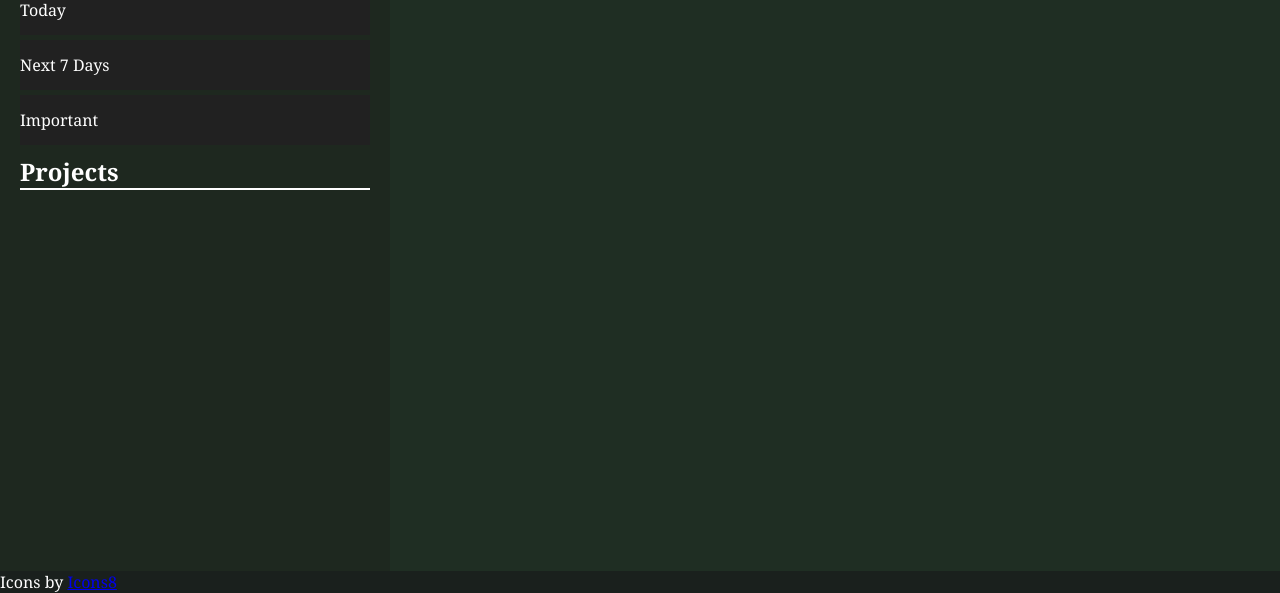
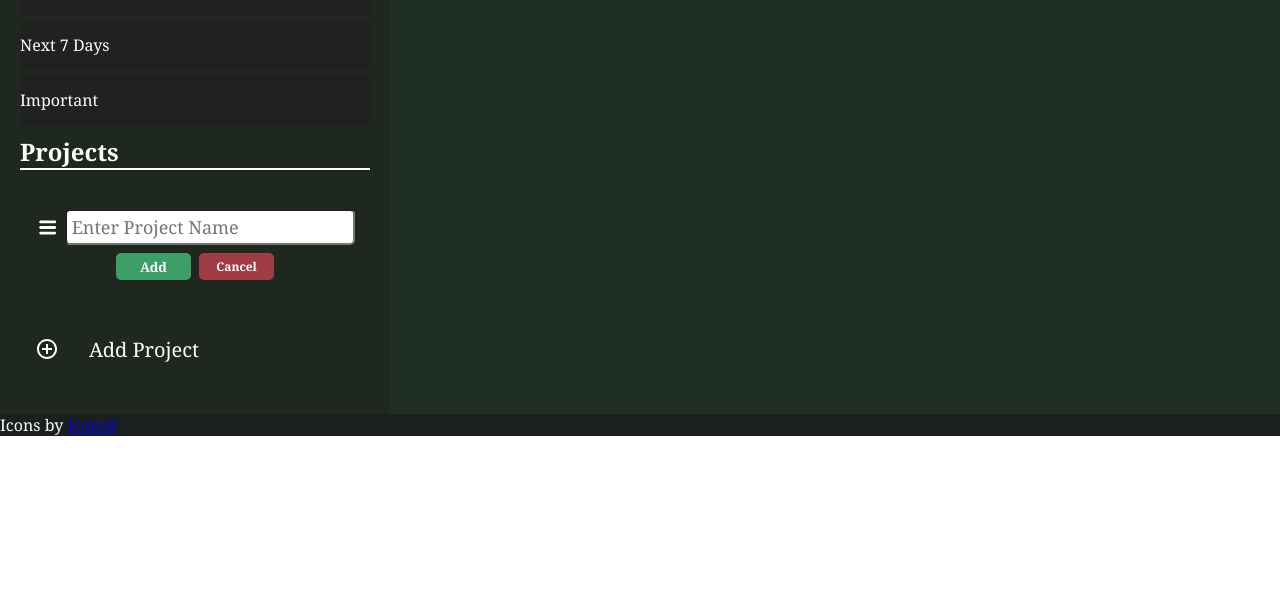
Before and after one commit to emthaa/TodoList, a website with bundled scripts: page dist/index.html in a window 1280 px wide. Shown: the part 239-832 px from the top of the page. After the commit the page ends 800 px from the top, so only its background shows below. Built offline with nearby package versions, Linux system fonts and the light colour scheme.

Commit message:
finished add project button and filling in project name

```diff
--- a/src/index.js
+++ b/src/index.js
@@ -1,5 +1,5 @@
 import styles from './style.css';
-import { menuButtonDOMHandler } from './menu.js';
+import { menuButtonDOMHandler, projectLogicHandler } from './menu.js';
 class TodoInfoHolder{
     constructor(title,description,dueDate,priority){
         this.title = title
@@ -10,10 +10,15 @@ class TodoInfoHolder{
 }
 const menubutton = document.querySelector('#menubutton');
 const menuDropDown = document.querySelector('#menuDropDown');
-const test = new menuButtonDOMHandler(menuDropDown);
+const menuBtnDOMHandler = new menuButtonDOMHandler(menuDropDown);
+
+const addProjectButton = document.querySelector('#AddProjectsButton')
+
+const prjctLogicHandler = new projectLogicHandler()
 
 menubutton.addEventListener('click', () => {
-  test.menuDropDownFunction();
+  menuBtnDOMHandler.menuDropDownFunction();
+
 });
 
 menubutton.addEventListener('mousedown', () =>{
@@ -24,4 +29,8 @@ menubutton.addEventListener('mouseup', () =>{
   menubutton.style.transform = 'scale(1)'
 })
 
+addProjectButton.addEventListener('click', () => {
+  prjctLogicHandler.addNewProjectButton()
+});
+prjctLogicHandler.addNewProjectButton()//make sure to get rid off this
 console.log('index.js working');
--- a/src/menu.js
+++ b/src/menu.js
@@ -6,7 +6,6 @@ export class menuButtonDOMHandler{
         this.menuDropDown = menuDropDown
     }
     menuDropDownFunction(){
-
         if (this.menuDropDown.style.opacity == 1 || this.menuDropDown.style.opacity == ''){
             this.menuDropDown.style.opacity = '0'
             this.menuDropDown.style.position = 'absolute'
@@ -19,3 +18,120 @@ export class menuButtonDOMHandler{
     }
 
 }
+
+export class projectLogicHandler{
+    constructor(){
+
+    }
+
+    addButtonFunction(){
+        console.log('add')
+        const projectNameInput = document.querySelector('#projectCreatorHolderInput')
+        const projectNameInputValue = projectNameInput.value
+        const container = document.querySelector('#ProjectsHolder');
+        const a = new projectsDOMHandler(container)
+        a.createNewProject(projectNameInputValue)
+        a.moveAddProjectButtonDown()
+
+    }
+    cancelButtonFunction(){
+        const a = document.querySelector('#projectCreatorHolder')
+        a.remove()
+    }
+
+    addLogicToAddButton(){
+      const a = document.querySelector('#projectCreatorHolder')
+      a.addEventListener('submit', () =>{ //add button functions goes to form, not submit button
+        event.preventDefault();
+        this.addButtonFunction()
+      } )
+    }
+
+    addLogicToCancelButton(){
+      const a = document.querySelector('#projectCreatorHolderCancelButton')
+      a.addEventListener('click', () =>{
+        this.cancelButtonFunction()
+      } )
+    }
+
+    addNewProjectButton(){
+      let doesProjectCreatorHolderExist = document.querySelector('#projectCreatorHolder');
+      if (doesProjectCreatorHolderExist === null) {
+
+        const ProjectsHolder = document.querySelector('#ProjectsHolder')
+        let creatingNewProject = new projectsDOMHandler(ProjectsHolder)
+        creatingNewProject.getProjectPrerequisites()
+        creatingNewProject.moveAddProjectButtonDown()
+        this.addLogicToAddButton()
+        this.addLogicToCancelButton()
+      }
+    }
+}
+
+export class projectsDOMHandler {
+    constructor(whereToPutProject) {
+      this.whereToPutProject = whereToPutProject;
+    }
+
+    getProjectPrerequisites() {
+
+      const projectCreatorHolder = document.createElement('form');
+      this.whereToPutProject.appendChild(projectCreatorHolder);
+      projectCreatorHolder.id = 'projectCreatorHolder';
+
+      const projectCreatorHolderTop = document.createElement('form');
+      projectCreatorHolder.appendChild(projectCreatorHolderTop);
+      projectCreatorHolderTop.id = 'projectCreatorHolderTop';
+
+
+      const projectCreatorHolderImage = document.createElement('form');
+      projectCreatorHolderTop.appendChild(projectCreatorHolderImage);
+      projectCreatorHolderImage.id = 'projectCreatorHolderImage';
+
+      const projectCreatorHolderInput = document.createElement('input');
+      projectCreatorHolderInput.type = 'text';
+      projectCreatorHolderInput.placeholder = 'Enter Project Name'
+      projectCreatorHolderTop.appendChild(projectCreatorHolderInput);
+      projectCreatorHolderInput.id ='projectCreatorHolderInput'
+
+      const projectCreatorHolderButtons = document.createElement('div');
+      projectCreatorHolder.appendChild(projectCreatorHolderButtons);
+      projectCreatorHolderButtons.id = 'projectCreatorHolderButtons';
+
+      const projectCreatorHolderAddButton = document.createElement('input');
+      projectCreatorHolderAddButton.type = 'submit';
+      projectCreatorHolderButtons.appendChild(projectCreatorHolderAddButton)
+      projectCreatorHolderAddButton.value = 'Add'
+      projectCreatorHolderAddButton.id = 'projectCreatorHolderAddButton'
+
+      const projectCreatorHolderCancelButton = document.createElement('div')
+      projectCreatorHolderButtons.appendChild(projectCreatorHolderCancelButton)
+      projectCreatorHolderCancelButton.id = 'projectCreatorHolderCancelButton'
+      projectCreatorHolderCancelButton.innerHTML = 'Cancel'
+
+    }
+    createNewProject(word){
+      const projectHolder = document.createElement('div')
+      projectHolder.className = 'projectHolder'
+      this.whereToPutProject.appendChild(projectHolder)
+
+      const projectImg = document.createElement('div')
+      projectImg.className = 'projectImg'
+      projectHolder.appendChild(projectImg)
+
+      const projectText = document.createElement('p')
+      projectText.className = 'projectText'
+      projectHolder.appendChild(projectText)
+      projectText.innerHTML = word
+      const projectEditButton = document.createElement('div')
+      projectEditButton.className = 'projectEditButton'
+      projectHolder.appendChild(projectEditButton)
+
+    }
+    moveAddProjectButtonDown(){
+      const container = document.querySelector('#ProjectsHolder');
+      const addProjectButton = document.querySelector('#AddProjectsButton');
+      container.appendChild(addProjectButton)
+
+    }
+  }
--- a/src/style.css
+++ b/src/style.css
@@ -0,0 +1,69 @@
+#projectCreatorHolder{
+    background-color: white;
+    height: 80px;
+    background-color: rgb(30, 40, 31);
+    padding: 15px;
+    border-radius: 5px;
+
+}
+
+#projectCreatorHolder:hover{
+    background-color: rgb(44, 52, 49);
+}
+
+#projectCreatorHolderTop{
+    display: flex;
+    height: 32px;
+    align-items: center;
+    margin-bottom: 10px;
+}
+
+#projectCreatorHolderInput{
+    height: 32px;
+    border-radius: 5px;
+    width: 100%;
+    margin-left: 5px;
+    font-size: 18px;
+    padding-left: 5px;
+}
+
+#projectCreatorHolderAddButton{
+    color: white;
+    background-color: rgb(60, 160, 102);
+    border: none;
+    width: 75px;
+    height: 27px;
+    border-radius: 5px;
+    cursor: pointer;
+    font-weight: bold;
+}
+
+#projectCreatorHolderCancelButton{
+    color: white;
+    background-color: rgb(160, 60, 68);
+    border: none;
+    width: 75px;
+    height: 27px;
+    border-radius: 5px;
+    cursor: pointer;
+    display: flex;
+    align-items: center;
+    justify-content: center;
+    font-weight: bold;
+    font-size: 12px;
+}
+
+#projectCreatorHolderButtons{
+    display: flex;
+    flex-direction: row;
+    gap: 8px;
+    justify-content: center;
+}
+
+#projectCreatorHolderImage{
+    width: 28px;
+    height: 24px;
+    background-image: url('../imgs/menu.svg');
+    background-size : cover;
+
+}
```
Also changed, not shown: dist/547f3f113e570eb7b5b0.svg (added), dist/index.html, dist/main.js, dist/style.css, imgs/dark-mode-plus.svg (added), imgs/light-plus.svg (added), imgs/plus.svg (added).
